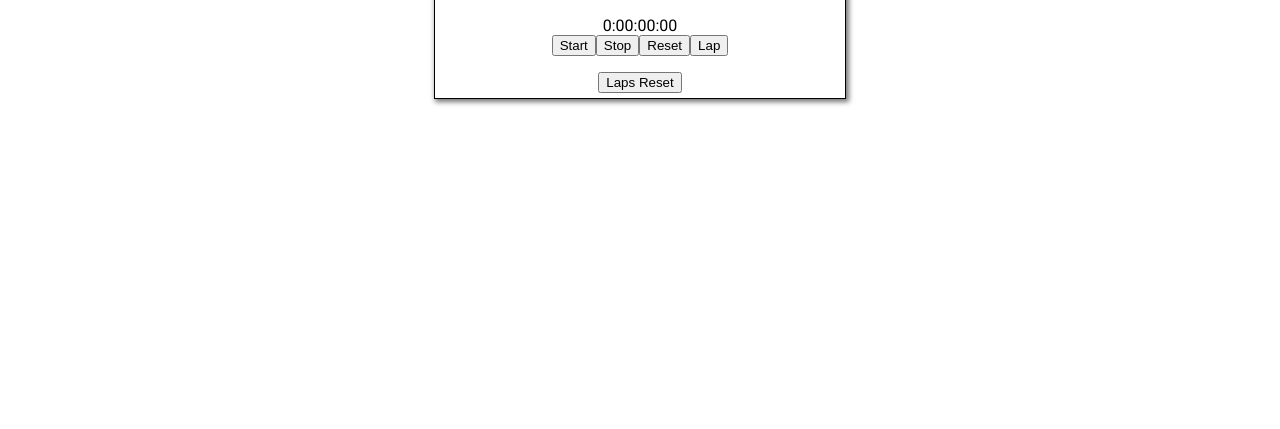
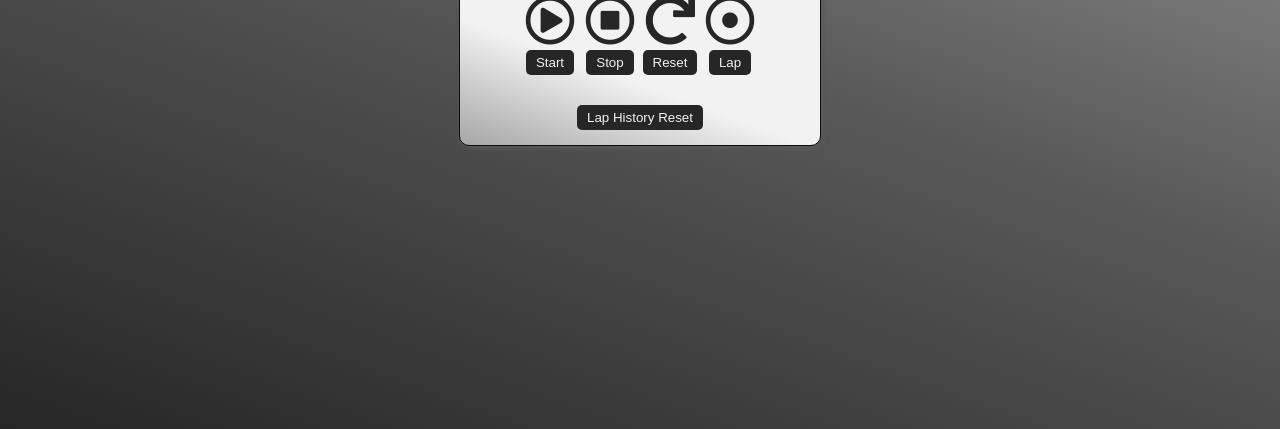
Before and after one commit to les-borkowski/to-learn, a plain HTML site: page mfstotest/stopwatch/index.html in a window 1280 px wide. Shown: the part 387-816 px from the top of the page. Drawn offline with Linux system fonts and the light colour scheme.

Commit message:
Added stopwatch css styles and some comments in the script.

```diff
--- a/mfstotest/stopwatch/index.html
+++ b/mfstotest/stopwatch/index.html
@@ -3,9 +3,10 @@
 <head>
   <meta charset="UTF-8">
   <meta http-equiv="X-UA-Compatible" content="IE=edge">
-  <meta name="viewport" content="width=S, initial-scale=1.0">
+  <meta name="viewport" content="initial-scale=1.0">
   <title>Stopwatch app</title>
   <link rel="stylesheet" href="style.css">
+  <link rel="stylesheet" href="https://cdnjs.cloudflare.com/ajax/libs/font-awesome/5.15.4/css/all.min.css" integrity="sha512-1ycn6IcaQQ40/MKBW2W4Rhis/DbILU74C1vSrLJxCq57o941Ym01SwNsOMqvEBFlcgUa6xLiPY/NS5R+E6ztJQ==" crossorigin="anonymous" referrerpolicy="no-referrer" />
 </head>
 
 <body>
@@ -13,26 +14,45 @@
 <div class="container">
 
   <div class="stopwatch">
-    <h2>Stopwatch</h2>
+
     <div class="timer" id="timer">
+  </div>
 
+  <div class="controls">
+
+    <div class="btn-cont" id="btnStart">
+      <i class="far fa-play-circle icon"></i>
+      <button class="btn">Start</button>
     </div>
 
-    <div class="controls">
-      <button id="btnStart">Start</button>
-      <button id="btnStop">Stop</button>
-      <button id="btnReset">Reset</button>
-      <button id="btnLap">Lap</button>
+    <div class="btn-cont" id="btnStop">
+      <i class="far fa-stop-circle icon "></i>
+      <button class="btn">Stop</button>
     </div>
-    <div>
+
+    <div class="btn-cont" id="btnReset">
+      <i class="fas fa-redo icon"></i>
+      <button class="btn">Reset</button>
+    </div>
+
+    <div class="btn-cont" id="btnLap">
+      <i class="far fa-dot-circle icon"></i>
+      <button class="btn">Lap</button>
+    </div>
+
+  </div>
+
+  <div>
     <div class="lap-times">
       <ul id="lapTimesList" class="laps-list">
 
       </ul>
     </div>
+
     <div class="lap-reset-btn">
-      <button id="btnLapsReset">Laps Reset</button>
+      <button id="btnLapsReset" class="btn">Lap History Reset</button>
     </div>
+
     </div>
   </div>
 
--- a/mfstotest/stopwatch/script.js
+++ b/mfstotest/stopwatch/script.js
@@ -8,6 +8,7 @@ let btnReset = document.getElementById('btnReset')
 let btnLap = document.getElementById('btnLap')
 let btnLapsReset = document.getElementById('btnLapsReset')
 let lapTimesList = document.getElementById("lapTimesList")
+
 
 // define lap times array, check for local storage and load if exists
 let lapTimesArray = [];
@@ -23,13 +24,17 @@ localStorage["timer"] ? timer = JSON.parse(localStorage["timer"]) : timer = 0;
 let timerPass = setInterval(displayTimer, 10);
 let timerControl = false;
 
+// TODO: convert to format time only function
 function displayTimer () {
 
-  const hours = Math.floor(timer / 360000) % 60;
+  // convert values to h:m:s:cs
+  const h = Math.floor(timer / 360000) % 60;
   const m = Math.floor(timer / 6000) % 60;
   const s = Math.floor(timer / 100) % 60;
   const cs = Math.floor(timer) % 100;
 
+  // keep stopwatch formatting if number < 10
+  let hours = h < 10 ? "0" + h : h;
   let mins = m < 10 ? "0" + m : m;
   let secs = s < 10 ? "0" + s : s;
   let centisecs = cs < 10 ? "0" + cs : cs;
@@ -39,14 +44,24 @@ function displayTimer () {
   if (timerControl) {
     timer++;
   }
+};
 
-}
+// TODO: add information about lap number -- Extra
+// TODO: limit info to last 10 laps only -- Extra
+
+// use SAMPLE_LAPTIMES for formatting and styling
+function lapHistory(lapsData) {
+  lapTimesList.innerHTML = lapsData
+  .map((lap) => {
+   return (`<li>${lap}</li>`)
+  }).join("")
+};
 
 // Stopwatch controls
-
 function startTimer() {
   timerControl = true;
-}
+};
+
 // Save timer to local storage on stop
 function stopTimer() {
   timerControl = false;
@@ -56,34 +71,36 @@ function stopTimer() {
 function resetTimer() {
   timer = 0;
   resetLapsHistory();
+  // clear local storage
+  localStorage.clear();
 }
+// TODO: get time elapsed from last lap click or stop
 // update laps array, save to local storage
 function getLapTime() {
+  // console.log(stopwatch.innerText)
   if (timer !== 0) {
   lapTimesArray.unshift(stopwatch.innerText);
   lapHistory(lapTimesArray);
   localStorage["laps"] = JSON.stringify(lapTimesArray);
   }
-}
+};
 
 function resetLapsHistory() {
   if(!timerControl) {
     lapTimesArray = [];
     lapHistory(lapTimesArray);
   }
-}
+};
 
-// TODO: add information about lap number -- Extra
-// TODO: limit info to last 10 laps only -- Extra
-function lapHistory(lapsData) {
-  lapTimesList.innerHTML = lapsData
-  .map((lap) => {
-   return (`<li>${lap}</li>`)
-  }).join("")
+// temporary
+function getCurrTime() {
+  let currentDate = new Date();
+  let timestamp = currentDate.getTime();
+  console.log(timestamp);
 };
 
 
-//  event listeners
+// Event listeners
 btnStart.addEventListener('click', () => startTimer());
 btnStop.addEventListener('click', () => stopTimer());
 btnReset.addEventListener('click', () => resetTimer());
--- a/mfstotest/stopwatch/style.css
+++ b/mfstotest/stopwatch/style.css
@@ -1,13 +1,29 @@
+
 @import url('https://fonts.googleapis.com/css2?family=Roboto:wght@300;400;700&display=swap');
 
+/* Color Theme Swatches in Hex */
+:root {
+  --clr1: #F2F2F2;
+  --clr2: #A6A6A6;
+  --clr3: #595959;
+  --clr4: #262626;
+  --clr5: #0D0D0D;
+}
+
+body {
+  background-image: linear-gradient(200deg, var(--clr2), var(--clr3), var(--clr4));
+}
+
+
 .container {
+  margin: 0;
+  padding: 0;
   box-sizing: border-box;
   display: flex;
   flex-direction: column;
   align-items: center;
   justify-content: center;
   height: 100vh;
-
 }
 
 .stopwatch {
@@ -15,14 +31,23 @@
   flex-direction: column;
   align-items: center;
   justify-content: flex-start;
-  width: 400px;
+  min-width: 350px;
   margin: auto;
 
-  border: 1px solid #000;
-  padding: 5px;
-  box-shadow: 2px 2px 5px 1px #777;
+  border-radius: 10px;
+  border: 1px solid var(--clr5);
+  padding: 15px 5px;
+  box-shadow: 2px 2px 5px 1px var(--clr3);
+  background-image: linear-gradient(200deg, var(--clr1), var(--clr1), var(--clr1), var(--clr2));
 
   font-family: 'Roboto', sans-serif;
+  color: var(--clr5)
+}
+
+.timer {
+  font-family: 'Roboto', sans-serif;
+  font-size: 48px;
+  padding: 10px 0;
 }
 
 .controls {
@@ -30,8 +55,52 @@
   flex-direction: row;
   align-items: center;
   justify-content: center;
+  margin: auto;
+}
+
+.btn-cont {
+  display: flex;
+  flex-direction: column;
+  align-items: center;
+  justify-content: center;
+}
+
+.icon {
+  font-size: 50px;
+  color: var(--clr4);
+  padding: 5px;
+  cursor: pointer;
+}
+.icon:hover {
+  color: var(--clr3);
+
+}
+
+.lap-times {
+  display: flex;
+  margin: 10px 0;
 }
 
 .laps-list {
  list-style: none;
+ margin: auto;
+ padding: 5px;
+
+ max-height: 50vh;
+ overflow: auto;
 }
+
+.btn {
+  background-color: var(--clr4);
+  color: var(--clr1);
+  border: none;
+  text-decoration: none;
+  cursor: pointer;
+  margin: 0 2px;
+  padding: 5px 10px;
+  border-radius: 5px;
+}
+
+.btn:hover {
+  background-color: var(--clr3);
+}
```
